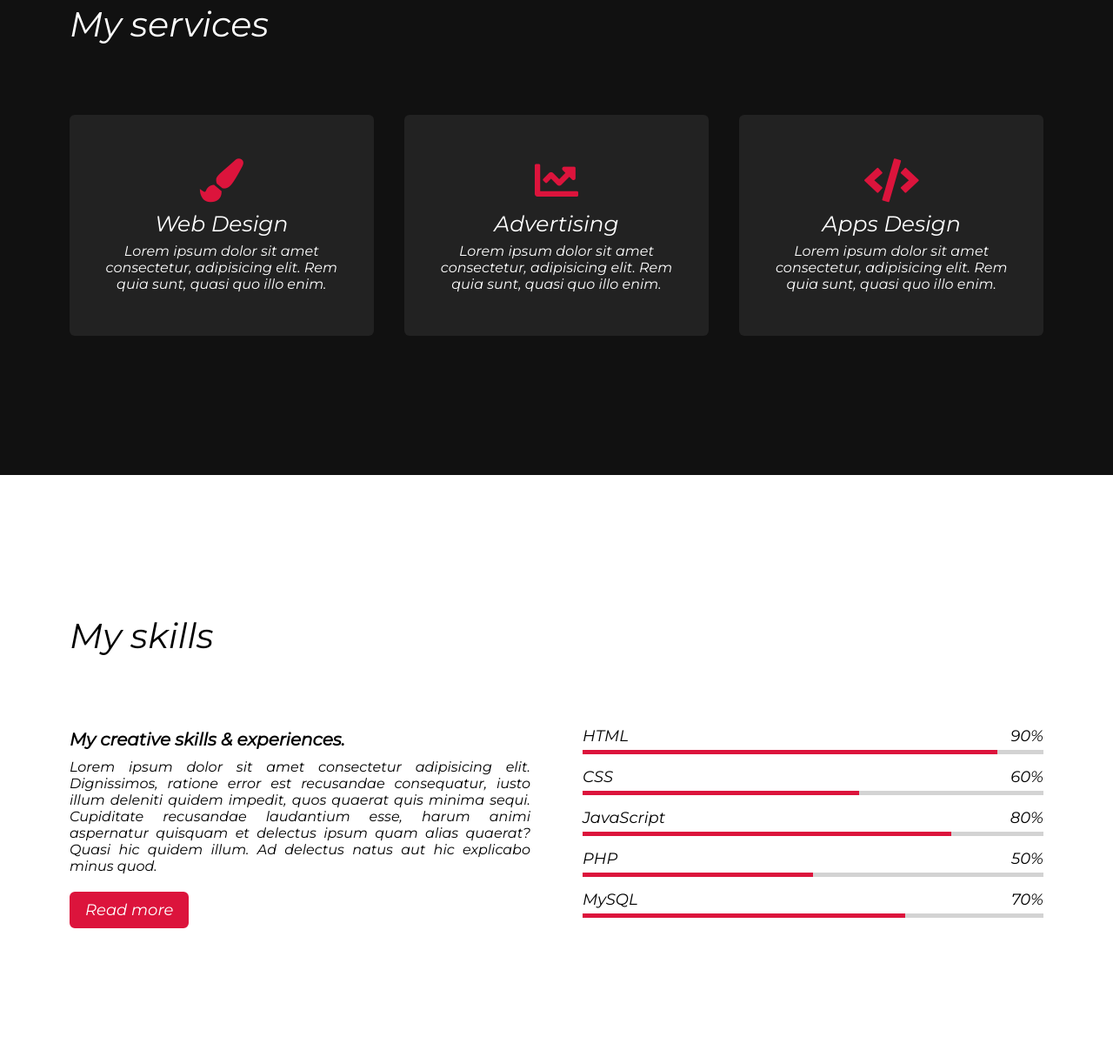
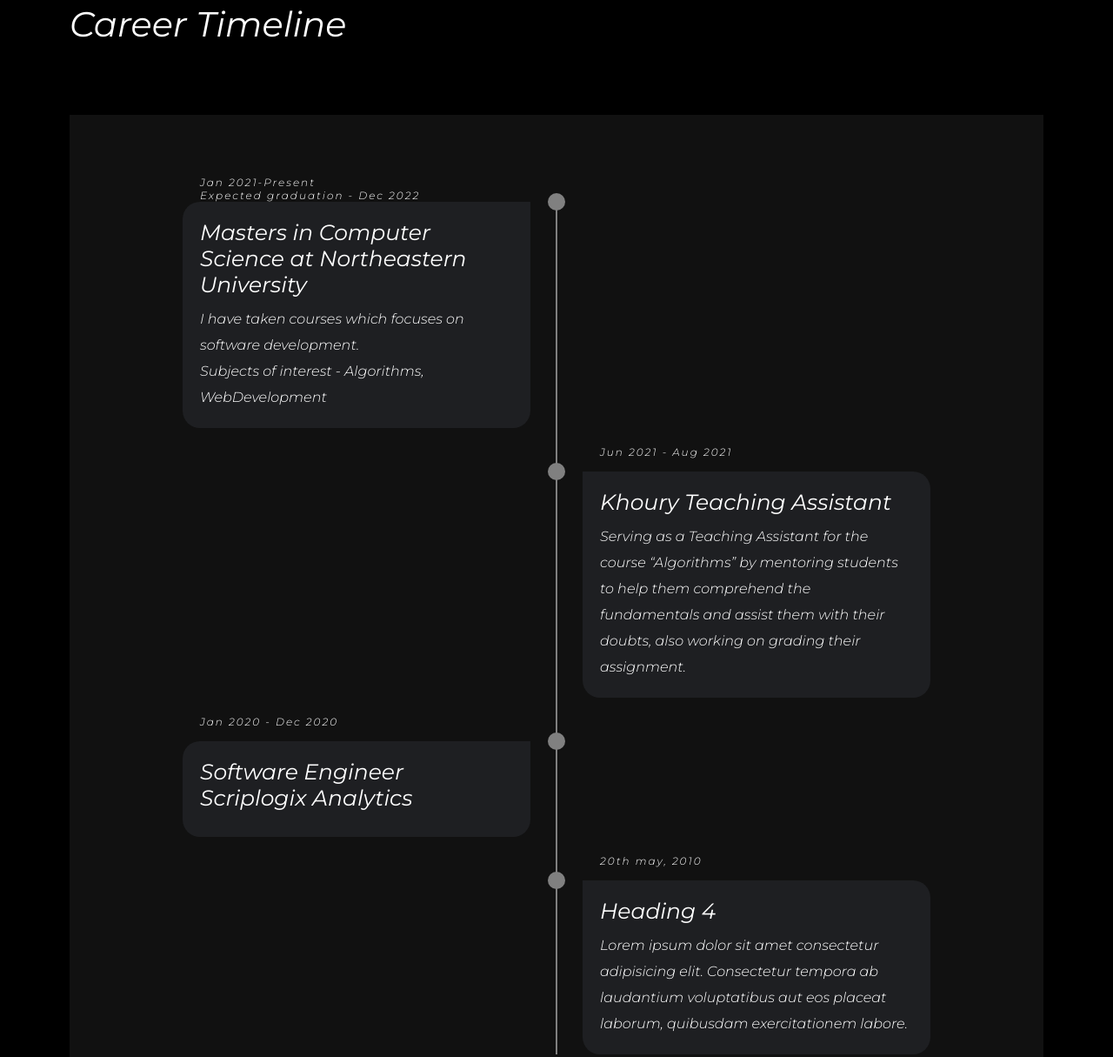
Before and after one commit to amirthavarshinii/personalwebsite, a plain HTML site: page index.html in a window 1280 px wide. Shown: the part 1663-2878 px from the top of the page at 87% size. Drawn offline with nearby package versions, Linux system fonts and the light colour scheme.

Commit message:
timeline

```diff
--- a/index.html
+++ b/index.html
@@ -101,40 +101,49 @@
     </section>
 
 
-
-
-
-
-
-
-
     <!-- services section start -->
     <section class="services" id="services">
         <div class="max-width">
-            <h2 class="title">My services</h2>
+            <h2 class="title">Career Timeline</h2>
             <div class="serv-content">
-                <div class="card">
-                    <div class="box">
-                        <i class="fas fa-paint-brush"></i>
-                        <div class="text">Web Design</div>
-                        <p>Lorem ipsum dolor sit amet consectetur, adipisicing elit. Rem quia sunt, quasi quo illo enim.</p>
+
+                <div class="educationcontainer">
+                    <div class="timeline">
+                      <ul>
+                        <li>
+                          <div class="timeline-content">
+                            <h3 class="date"> Jan 2021-Present <br/>
+                                Expected graduation - Dec 2022
+                            </h3>
+                            <h1>Masters in Computer Science at Northeastern University</h1>
+                            <p> I have taken courses which focuses on software development. <br/>
+                                Subjects of interest - Algorithms, WebDevelopment </p>
+                          </div>
+                        </li>
+                        <li>
+                          <div class="timeline-content">
+                            <h3 class="date">Jun 2021 - Aug 2021</h3>
+                            <h1>Khoury Teaching Assistant</h1>
+                            <p>Serving as a Teaching Assistant for the course “Algorithms” by mentoring students to help them comprehend the fundamentals and assist them with their doubts, also working on grading their assignment.</p>
+                          </div>
+                        </li>
+                        <li>
+                          <div class="timeline-content">
+                            <h3 class="date">Jan 2020 - Dec 2020</h3>
+                            <h1> Software Engineer </br>Scriplogix Analytics </h1>
+                            <p></p>
+                          </div>
+                        </li>
+                        <li>
+                          <div class="timeline-content">
+                            <h3 class="date">20th may, 2010</h3>
+                            <h1>Heading 4</h1>
+                            <p>Lorem ipsum dolor sit amet consectetur adipisicing elit. Consectetur tempora ab laudantium voluptatibus aut eos placeat laborum, quibusdam exercitationem labore.</p>
+                          </div>
+                        </li>
+                      </ul>
                     </div>
-                </div>
-                <div class="card">
-                    <div class="box">
-                        <i class="fas fa-chart-line"></i>
-                        <div class="text">Advertising</div>
-                        <p>Lorem ipsum dolor sit amet consectetur, adipisicing elit. Rem quia sunt, quasi quo illo enim.</p>
-                    </div>
-                </div>
-                <div class="card">
-                    <div class="box">
-                        <i class="fas fa-code"></i>
-                        <div class="text">Apps Design</div>
-                        <p>Lorem ipsum dolor sit amet consectetur, adipisicing elit. Rem quia sunt, quasi quo illo enim.</p>
-                    </div>
-                </div>
-               </div>
+                  </div>
             </div>
         </div>
     </section>
--- a/style.css
+++ b/style.css
@@ -200,7 +200,7 @@ table {
 /* services section styling */
 .services, .teams{
     color:#fff;
-    background: #111;
+    background: black;
 }
 .services .title::before,
 .teams .title::before{
@@ -238,6 +238,108 @@ table {
     font-weight: 500;
     margin: 10px 0 7px 0;
 }
+.educationcontainer {
+    min-height: 100vh;
+    width: 100%;
+    display: flex;
+    align-items: center;
+    justify-content: center;
+    padding: 100px 0;
+    background-color: #111;
+  }
+  .timeline {
+    width: 80%;
+    height: auto;
+    max-width: 800px;
+    margin: 0 auto;
+    position: relative;
+  }
+
+  .timeline ul {
+    list-style: none;
+  }
+  .timeline ul li {
+    padding: 20px;
+    background-color: #1e1f22;
+    color: white;
+    border-radius: 10px;
+    margin-bottom: 20px;
+  }
+  .timeline ul li:last-child {
+    margin-bottom: 0;
+  }
+  .timeline-content h1 {
+    font-weight: 500;
+    font-size: 25px;
+    line-height: 30px;
+    margin-bottom: 10px;
+  }
+  .timeline-content p {
+    font-size: 16px;
+    line-height: 30px;
+    font-weight: 300;
+  }
+  .timeline-content .date {
+    font-size: 12px;
+    font-weight: 300;
+    margin-bottom: 10px;
+    letter-spacing: 2px;
+  }
+  @media only screen and (min-width: 768px) {
+    .timeline:before {
+      content: "";
+      position: absolute;
+      top: 0;
+      left: 50%;
+      transform: translateX(-50%);
+      width: 2px;
+      height: 100%;
+      background-color: gray;
+    }
+    .timeline ul li {
+      width: 50%;
+      position: relative;
+      margin-bottom: 50px;
+    }
+    .timeline ul li:nth-child(odd) {
+      float: left;
+      clear: right;
+      transform: translateX(-30px);
+      border-radius: 20px 0px 20px 20px;
+    }
+    .timeline ul li:nth-child(even) {
+      float: right;
+      clear: left;
+      transform: translateX(30px);
+      border-radius: 0px 20px 20px 20px;
+    }
+    .timeline ul li::before {
+      content: "";
+      position: absolute;
+      height: 20px;
+      width: 20px;
+      border-radius: 50%;
+      background-color: gray;
+      top: 0px;
+    }
+    .timeline ul li:nth-child(odd)::before {
+      transform: translate(50%, -50%);
+      right: -30px;
+    }
+    .timeline ul li:nth-child(even)::before {
+      transform: translate(-50%, -50%);
+      left: -30px;
+    }
+    .timeline-content .date {
+      position: absolute;
+      top: -30px;
+    }
+    .timeline ul li:hover::before {
+      background-color: aqua;
+    }
+  }
+
+
 
 /* skills section styling */
 
```
